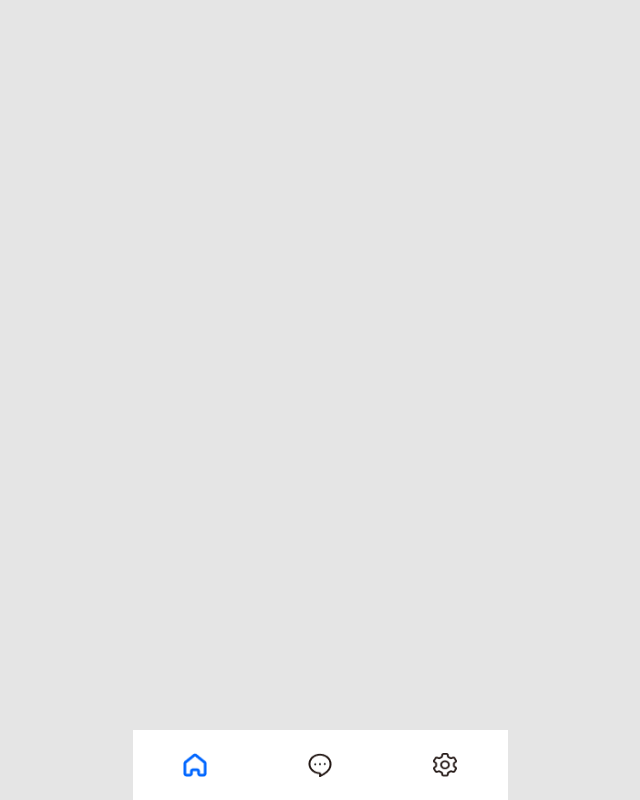
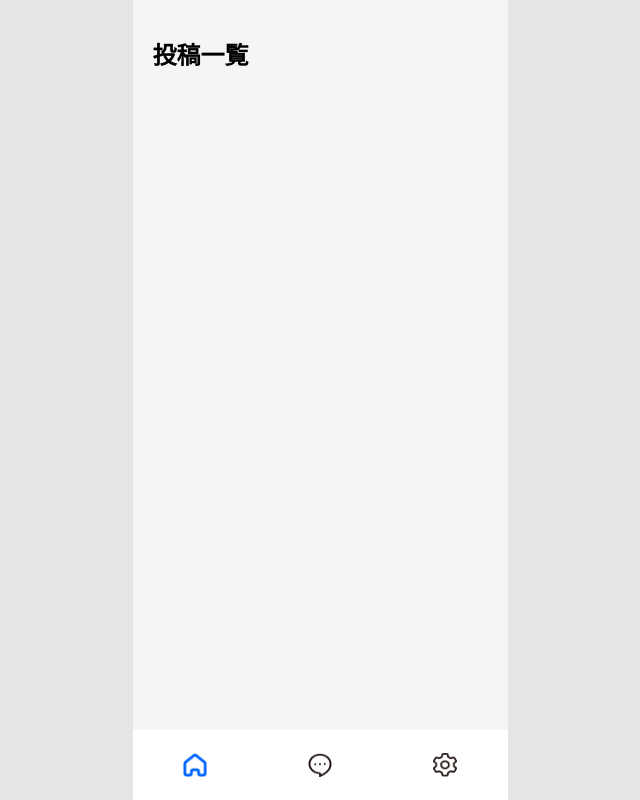
Before and after one commit to Tomoya113/angular-test, an Angular app: page / in a window 1280 px wide. Shown: the whole page, without its empty margins (320-960 px from the left). Built offline with nearby package versions, Linux system fonts and the light colour scheme.

Commit message:
Postsコンポーネントの追加

```diff
--- a/src/app/app.component.html
+++ b/src/app/app.component.html
@@ -1,3 +1,4 @@
 <div class="container">
+  <app-posts></app-posts>
   <app-menu-bar></app-menu-bar>
 </div>
--- a/src/app/app.module.ts
+++ b/src/app/app.module.ts
@@ -3,11 +3,15 @@ import { BrowserModule } from '@angular/platform-browser';
 
 import { AppComponent } from './app.component';
 import { MenuBarComponent } from './menu-bar/menu-bar.component';
+import { PostsComponent } from './posts/posts.component';
+import { PostComponent } from './post/post.component';
 
 @NgModule({
   declarations: [
     AppComponent,
-    MenuBarComponent
+    MenuBarComponent,
+    PostsComponent,
+    PostComponent
   ],
   imports: [
     BrowserModule
--- /dev/null
+++ b/src/app/posts/posts.component.css
@@ -0,0 +1,5 @@
+.container {
+  height: calc(100vh - 70px);
+  padding: 36px 20px 24px 20px;
+  overflow: scroll;
+}
--- /dev/null
+++ b/src/app/posts/posts.component.html
@@ -0,0 +1,4 @@
+<div class="container">
+  <h2>投稿一覧</h2>
+  <app-post *ngFor="let content of contents" [content]="content"></app-post>
+</div>
--- /dev/null
+++ b/src/app/posts/posts.component.ts
@@ -0,0 +1,12 @@
+import { Component, OnInit } from '@angular/core';
+
+@Component({
+  selector: 'app-posts',
+  templateUrl: './posts.component.html',
+  styleUrls: ['./posts.component.css'],
+})
+export class PostsComponent implements OnInit {
+  constructor() {}
+
+  ngOnInit(): void {}
+}
```
Also changed, not shown: 1 other file (tests, documents, lock files or other folders).
